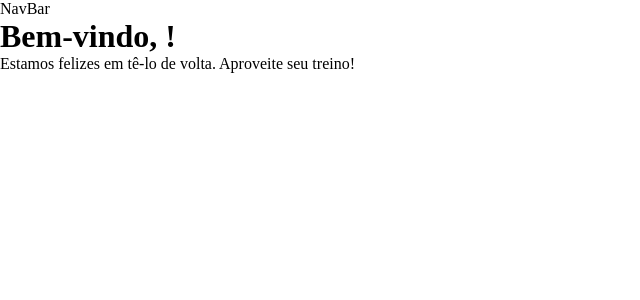
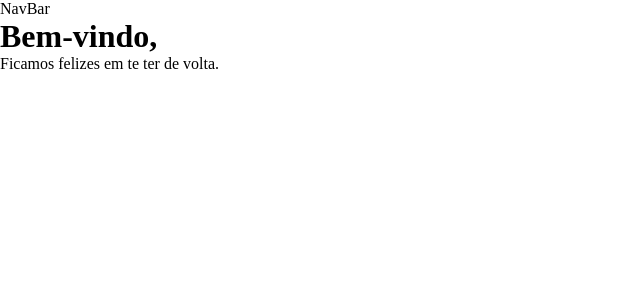
Before and after one commit to euluisdev/personal-app, a Next.js app: page /dashboard in a window 1280 px wide. Shown: the top 300 px of the page, without its empty margins (0-640 px from the left). Built offline with nearby package versions, Linux system fonts and the light colour scheme.

Commit message:
userEmail was added to the backend response to be able to send it via the query string, and receive the data on the dashboard page

```diff
--- a/src/app/api/login/route.js
+++ b/src/app/api/login/route.js
@@ -58,7 +58,8 @@ export async function POST(req) {
     return new Response(
         JSON.stringify({
             message: 'Login bem-sucedido.',
-            userName: user.nome
+            userName: user.nome,
+            userEmail: user.email
         }),
     { status: 200 }
     );
--- a/src/app/dashboard/page.js
+++ b/src/app/dashboard/page.js
@@ -1,31 +1,30 @@
+// Page.js (renomeado corretamente)
+
 'use client';
+
 import { useSearchParams } from 'next/navigation';
-import { useState, useEffect, Suspense } from 'react';
+import { Suspense } from 'react';
 
-const Page = () => {
-/*   const searchParams = useSearchParams();
-  const userName = searchParams.get('userName');
-
-  const [data, setData] = useState(null);
-
-  useEffect(() => {
-
-    if (userName) {
-      console.log(`UserName from query: ${userName}`);
-    }
-  }, [userName]); */
+export default function Page() {
+  const searchParams = useSearchParams();
 
   return (
-    <>
-{/*         <Suspense fallback={<div>Carregando...</div>}>
-
-        </Suspense> */}
-        <div style={{ opacity: 1, display: 'block', position: 'relative', zIndex: 10 }} >
-            <h1>Bem-vindo, {/* {userName} */}!</h1>
-            <p>Estamos felizes em tê-lo de volta. Aproveite seu treino!</p>
-        </div>
-    </>
-);
+    <Suspense fallback={<div>Carregando...</div>}>
+      <DashboardContent searchParams={searchParams} />
+    </Suspense>
+  );
 }
 
-export default Page;
+// Componente separado para o conteúdo principal
+function DashboardContent({ searchParams }) {
+  const userName = searchParams.get('userName');
+  const userEmail = searchParams.get('userEmail');
+
+  return (
+    <div>
+      <h1>Bem-vindo, {userName}</h1>
+      <p>Ficamos felizes em te ter de volta. </p>
+      <p>{userEmail}</p>
+    </div>
+  );
+}
--- a/src/app/page.js
+++ b/src/app/page.js
@@ -39,6 +39,8 @@ export default function HomePage() {
       });
 
       const data = await response.json();
+
+      console.log(data);
       setMessage(data.message);
 
       if (response.ok) {
@@ -61,7 +63,7 @@ export default function HomePage() {
         setMessage(data.message);
         /* router.push(`/dashboard?userName=${encodeURIComponent(data.userName)}`);   */
         router.push(
-          `/dashboard?userName=${encodeURIComponent(data.userName)}&email=${encodeURIComponent(data.email)}`
+          `/dashboard?userName=${encodeURIComponent(data.userName)}&userEmail=${encodeURIComponent(data.userEmail)}`
         );
 
       } else {
```
